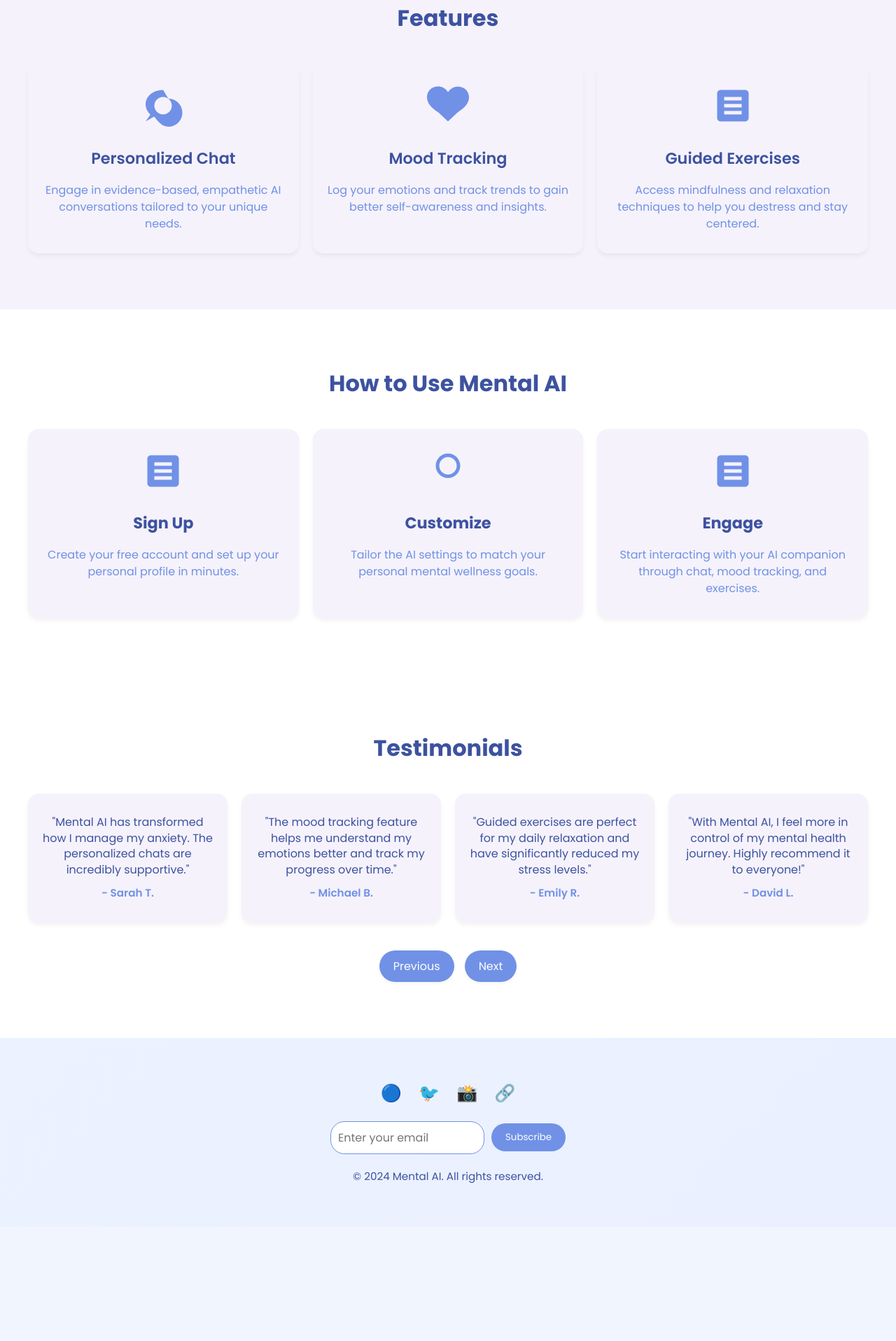
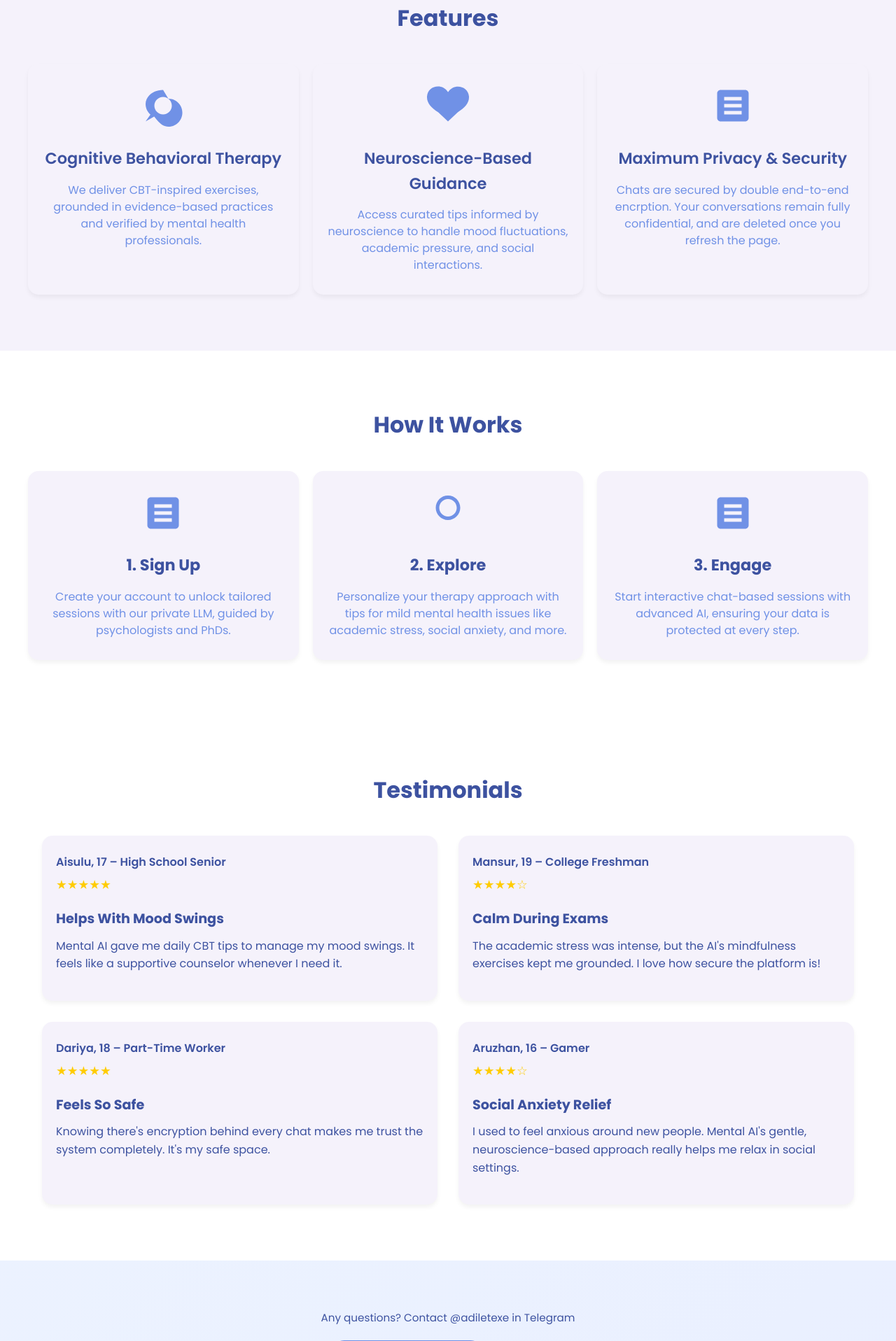
Before and after one commit to adiletexe/mmentalai, a Django app: page / in a window 1280 px wide. Shown: the part 880-2796 px from the top of the page at 70% size. Before the commit the page ends 2571 px from the top, so only its background shows below. Run offline with Django 4.2, Linux system fonts and the light colour scheme.

Commit message:
Update index.html

```diff
--- a/mainapp/templates/index.html
+++ b/mainapp/templates/index.html
@@ -1,7 +1,7 @@
 <!DOCTYPE html>
 <html lang="en">
 <head>
-  <meta charset="UTF-8"/>
+  <meta charset="UTF-8" />
   <meta name="viewport" content="width=device-width, initial-scale=1.0"/>
   <title>Mental AI - Your AI Companion for Mental Wellness</title>
   <!-- Google Fonts -->
@@ -129,7 +129,7 @@
       width: 100%;
     }
 
-    /* Toggle Button */
+    /* Toggle Button (optional) */
     .toggle-btn {
       margin-left: 25px;
       cursor: pointer;
@@ -146,7 +146,7 @@
     }
 
     /* Menu Icon for Mobile */
-    #menu-icon {
+    .menu-icon {
       display: none;
       margin-left: 25px;
       font-size: 25px;
@@ -157,7 +157,7 @@
       transition: color var(--transition-speed);
     }
 
-    #menu-icon:hover {
+    .menu-icon:hover {
       color: var(--color-secondary);
     }
 
@@ -452,12 +452,13 @@
     }
 
     /***************************************************************
-    *                    TESTIMONIALS SECTION                     *
+    *                     TESTIMONIALS SECTION                    *
     ***************************************************************/
     .testimonials {
       padding: 80px 20px;
       background-color: #ffffff;
       text-align: center;
+      position: relative;
     }
 
     .testimonials h2 {
@@ -468,64 +469,62 @@
       animation: fadeIn var(--fade-duration) ease;
     }
 
-    .testimonial-container {
+    /* EXACTLY 2 columns, 2 rows for 4 cards */
+    .testimonial-grid {
       display: grid;
-      grid-template-columns: repeat(auto-fill, minmax(280px, 1fr));
-      gap: 20px;
+      grid-template-columns: 1fr 1fr;  /* two columns */
+      grid-auto-rows: auto;           /* auto height, total 2 rows */
+      gap: 30px;
       max-width: 1200px;
-      margin: 0 auto 40px auto;
-      justify-items: center;
+      margin: 0 auto;
+      padding: 0 20px;
     }
 
-    .testimonial {
-      background-color: var(--color-card);
+    .testimonial-card {
+      background: var(--color-card);
       border-radius: 15px;
+      padding: 25px 20px;
       box-shadow: 0 4px 6px var(--color-shadow);
-      padding: 30px 20px;
-      opacity: 0;
-      transform: translateY(20px);
-      transition: opacity var(--fade-duration) ease, transform var(--fade-duration) ease;
+      text-align: left;
+      transition: transform var(--transition-speed), background-color var(--transition-speed);
+      cursor: default;
+      position: relative;
+      animation: fadeIn var(--fade-duration) ease;
+      display: flex;
+      flex-direction: column;
+      justify-content: flex-start; /* keep content at the top */
     }
 
-    .testimonial.visible {
-      opacity: 1;
-      transform: translateY(0);
+    .testimonial-card:hover {
+      transform: translateY(-5px);
+      background-color: #f7f4ff;
     }
 
-    .testimonial p {
+    .testimonial-author {
+      font-weight: 600;
+      color: var(--color-primary);
+      margin-bottom: 5px;
+      font-size: 1rem;
+    }
+
+    .testimonial-rating {
+      margin-bottom: 10px;
+      color: #ffcc00; /* star color */
+      font-size: 1.1rem;
+    }
+
+    .testimonial-title {
+      font-size: 1.2rem;
+      font-weight: 700;
+      margin: 10px 0 10px;
+      color: var(--color-primary);
+    }
+
+    .testimonial-text {
       font-size: 1rem;
       color: var(--color-primary);
-      margin-bottom: 10px;
-      line-height: 1.4;
-    }
-
-    .testimonial .author {
-      font-size: 0.95rem;
-      font-weight: 600;
-      color: var(--color-secondary);
-    }
-
-    .carousel-controls {
-      display: flex;
-      justify-content: center;
-      gap: 15px;
-    }
-
-    .carousel-controls button {
-      padding: 10px 20px;
-      font-size: 1rem;
-      border: none;
-      border-radius: 50px;
-      background-color: var(--color-secondary);
-      color: var(--color-white);
-      cursor: pointer;
-      box-shadow: 0 2px 5px var(--color-shadow);
-      transition: background-color var(--transition-speed), transform var(--transition-speed);
-    }
-
-    .carousel-controls button:hover {
-      background-color: var(--color-primary);
-      transform: translateY(-2px);
+      line-height: 1.6;
+      margin-bottom: 15px;
     }
 
     /***************************************************************
@@ -603,7 +602,7 @@
     *                         MEDIA QUERIES                       *
     ***************************************************************/
     @media screen and (max-width: 992px) {
-      #menu-icon {
+      .menu-icon {
         display: inline-block;
       }
 
@@ -617,6 +616,15 @@
 
       .hero-content p {
         font-size: 1rem;
+      }
+
+      /* On smaller screens, stack each testimonial card in one column */
+      .testimonial-grid {
+        grid-template-columns: 1fr;
+      }
+
+      .testimonial-card {
+        text-align: center;
       }
     }
 
@@ -665,7 +673,6 @@
       <li><a href="#how-to">How It Works</a></li>
       <li><a href="#testimonials">Testimonials</a></li>
       <li><a href="#contact">Contact</a></li>
-
       <!-- If user is authenticated, show Start Therapy; otherwise Sign Up & Login -->
       {% if user.is_authenticated %}
         <li><a href="{% url 'profile' %}">Start Therapy</a></li>
@@ -674,8 +681,6 @@
         <li><a href="{% url 'loginsystem' %}">Login</a></li>
       {% endif %}
     </ul>
-    <!-- Dark Mode Toggle (still placeholder) -->
-    <button class="toggle-btn" id="theme-toggle" aria-label="Toggle Dark Mode">🌓</button>
     <!-- Mobile Menu Icon -->
     <button class="menu-icon" id="menu-icon" aria-label="Toggle Menu">☰</button>
   </nav>
@@ -687,7 +692,6 @@
     <li><a href="#how-to">How It Works</a></li>
     <li><a href="#testimonials">Testimonials</a></li>
     <li><a href="#contact">Contact</a></li>
-
     {% if user.is_authenticated %}
       <li><a href="{% url 'profile' %}">Start Therapy</a></li>
     {% else %}
@@ -701,8 +705,9 @@
     <div class="hero-content">
       <h1>Your AI Companion for Mental Wellness</h1>
       <p>
-        Experience personalized support and guidance on your journey to better
-        mental health with our AI-powered platform.
+        Over 1,000 teenagers trust Mental AI for tackling mild mental health issues such as academic stress, mood swings, and
+        social anxiety. This AI-Powered Cognitive Behavioral Therapy will help you to transform your chaos into clarity.
+        Chats are secured by double end-to-end encryption.
       </p>
 
       <!-- If user is authenticated, go to profile; else go to login -->
@@ -712,7 +717,7 @@
         <button class="btn" onclick="window.location.href='{% url 'loginsystem' %}'">Start Your Journey</button>
       {% endif %}
 
-      <div class="subtext">Over 10,000+ users trust Mental AI.</div>
+      <div class="subtext">Backed up with neuroscience and built under supervision of PhD psychologists</div>
     </div>
   </section>
 
@@ -726,10 +731,10 @@
             d="M12 3C6.486 3 2 6.589 2 11c0 2.38 1.031 4.56 2.758 6.095L2 21l4.905-2.758C10.44 22.969 12.62 24 15 24c4.411 0 8-3.486 8-8s-3.589-8-8-8zm0 14c-2.761 0-5-2.239-5-5s2.239-5 5-5 5 2.239 5 5-2.239 5-5 5z"
           ></path>
         </svg>
-        <h3>Personalized Chat</h3>
+        <h3>Cognitive Behavioral Therapy</h3>
         <p>
-          Engage in evidence-based, empathetic AI conversations tailored to your
-          unique needs.
+          We deliver CBT-inspired exercises, grounded in evidence-based
+          practices and verified by mental health professionals.
         </p>
       </div>
       <div class="feature fade-in">
@@ -738,10 +743,10 @@
             d="M12 4.248c-3.148-5.402-12-3.825-12 2.944 0 3.414 2.61 6.185 6.465 8.609L12 21l5.535-5.199C21.39 13.433 24 10.662 24 7.248c0-6.769-8.852-8.346-12-2.944z"
           ></path>
         </svg>
-        <h3>Mood Tracking</h3>
+        <h3>Neuroscience-Based Guidance</h3>
         <p>
-          Log your emotions and track trends to gain better self-awareness and
-          insights.
+          Access curated tips informed by neuroscience to handle mood
+          fluctuations, academic pressure, and social interactions.
         </p>
       </div>
       <div class="feature fade-in">
@@ -750,10 +755,10 @@
             d="M19 3h-14c-1.103 0-2 .897-2 2v14c0 1.103.897 2 2 2h14c1.103 0 2-.897 2-2v-14c0-1.103-.897-2-2-2zm-2 14h-10v-2h10v2zm0-4h-10v-2h10v2zm0-4h-10v-2h10v2z"
           ></path>
         </svg>
-        <h3>Guided Exercises</h3>
+        <h3>Maximum Privacy & Security</h3>
         <p>
-          Access mindfulness and relaxation techniques to help you destress and
-          stay centered.
+          Chats are secured by double end-to-end encrption. Your
+          conversations remain fully confidential, and are deleted once you refresh the page.
         </p>
       </div>
     </div>
@@ -761,7 +766,7 @@
 
   <!-- HOW TO USE SECTION -->
   <section class="how-to" id="how-to">
-    <h2>How to Use Mental AI</h2>
+    <h2>How It Works</h2>
     <div class="steps-container">
       <div class="step fade-in">
         <svg xmlns="http://www.w3.org/2000/svg" viewBox="0 0 24 24">
@@ -769,8 +774,11 @@
             d="M19 3h-14c-1.103 0-2 .897-2 2v14c0 1.103.897 2 2 2h14c1.103 0 2-.897 2-2v-14c0-1.103-.897-2-2-2zm-2 14h-10v-2h10v2zm0-4h-10v-2h10v2zm0-4h-10v-2h10v2z"
           ></path>
         </svg>
-        <h3>Sign Up</h3>
-        <p>Create your free account and set up your personal profile in minutes.</p>
+        <h3>1. Sign Up</h3>
+        <p>
+          Create your account to unlock tailored sessions with our private
+          LLM, guided by psychologists and PhDs.
+        </p>
       </div>
       <div class="step fade-in">
         <svg xmlns="http://www.w3.org/2000/svg" viewBox="0 0 24 24">
@@ -778,9 +786,10 @@
             d="M12 2C8.13401 2 5 5.13401 5 9c0 3.866 3.13401 7 7 7s7-3.134 7-7c0-3.86599-3.134-7-7-7zm0 12c-2.76142 0-5-2.23858-5-5s2.23858-5 5-5 5 2.23858 5 5-2.23858 5-5 5z"
           ></path>
         </svg>
-        <h3>Customize</h3>
+        <h3>2. Explore</h3>
         <p>
-          Tailor the AI settings to match your personal mental wellness goals.
+          Personalize your therapy approach with tips for mild mental
+          health issues like academic stress, social anxiety, and more.
         </p>
       </div>
       <div class="step fade-in">
@@ -789,63 +798,66 @@
             d="M19 3h-14c-1.103 0-2 .897-2 2v14c0 1.103.897 2 2 2h14c1.103 0 2-.897 2-2v-14c0-1.103-.897-2-2-2zm-2 14h-10v-2h10v2zm0-4h-10v-2h10v2zm0-4h-10v-2h10v2z"
           ></path>
         </svg>
-        <h3>Engage</h3>
+        <h3>3. Engage</h3>
         <p>
-          Start interacting with your AI companion through chat, mood tracking,
-          and exercises.
+          Start interactive chat-based sessions with advanced AI,
+          ensuring your data is protected at every step.
         </p>
       </div>
     </div>
   </section>
 
-  <!-- TESTIMONIALS SECTION -->
+  <!-- TESTIMONIALS SECTION (GRID) -->
   <section class="testimonials" id="testimonials">
     <h2>Testimonials</h2>
-    <div class="testimonial-container">
-      <div class="testimonial visible">
-        <p>
-          "Mental AI has transformed how I manage my anxiety. The personalized
-          chats are incredibly supportive."
+    <!-- 4 reviews, arranged in exactly 2 columns & 2 rows -->
+    <div class="testimonial-grid">
+      <!-- Card #1 -->
+      <div class="testimonial-card">
+        <div class="testimonial-author">Aisulu, 17 – High School Senior</div>
+        <div class="testimonial-rating">★★★★★</div>
+        <div class="testimonial-title">Helps With Mood Swings</div>
+        <p class="testimonial-text">
+          Mental AI gave me daily CBT tips to manage my mood swings.
+          It feels like a supportive counselor whenever I need it.
         </p>
-        <div class="author">- Sarah T.</div>
       </div>
-      <div class="testimonial fade-in">
-        <p>
-          "The mood tracking feature helps me understand my emotions better and
-          track my progress over time."
+      <!-- Card #2 -->
+      <div class="testimonial-card">
+        <div class="testimonial-author">Mansur, 19 – College Freshman</div>
+        <div class="testimonial-rating">★★★★☆</div>
+        <div class="testimonial-title">Calm During Exams</div>
+        <p class="testimonial-text">
+          The academic stress was intense, but the AI's mindfulness
+          exercises kept me grounded. I love how secure the platform is!
         </p>
-        <div class="author">- Michael B.</div>
       </div>
-      <div class="testimonial fade-in">
-        <p>
-          "Guided exercises are perfect for my daily relaxation and have
-          significantly reduced my stress levels."
+      <!-- Card #3 -->
+      <div class="testimonial-card">
+        <div class="testimonial-author">Dariya, 18 – Part-Time Worker</div>
+        <div class="testimonial-rating">★★★★★</div>
+        <div class="testimonial-title">Feels So Safe</div>
+        <p class="testimonial-text">
+          Knowing there's encryption behind every chat
+          makes me trust the system completely. It's my safe space.
         </p>
-        <div class="author">- Emily R.</div>
       </div>
-      <div class="testimonial fade-in">
-        <p>
-          "With Mental AI, I feel more in control of my mental health journey.
-          Highly recommend it to everyone!"
+      <!-- Card #4 -->
+      <div class="testimonial-card">
+        <div class="testimonial-author">Aruzhan, 16 – Gamer</div>
+        <div class="testimonial-rating">★★★★☆</div>
+        <div class="testimonial-title">Social Anxiety Relief</div>
+        <p class="testimonial-text">
+          I used to feel anxious around new people. Mental AI's gentle,
+          neuroscience-based approach really helps me relax in social settings.
         </p>
-        <div class="author">- David L.</div>
       </div>
-    </div>
-    <!-- CAROUSEL CONTROLS -->
-    <div class="carousel-controls">
-      <button id="prev-btn">Previous</button>
-      <button id="next-btn">Next</button>
     </div>
   </section>
 
   <!-- FOOTER SECTION -->
   <section class="footer" id="contact">
-    <div class="social-icons">
-      <a href="#" aria-label="Facebook">🔵</a>
-      <a href="#" aria-label="Twitter">🐦</a>
-      <a href="#" aria-label="Instagram">📸</a>
-      <a href="#" aria-label="LinkedIn">🔗</a>
-    </div>
+    <p>Any questions? Contact @adiletexe in Telegram</p>
     <form>
       <input
         type="email"
@@ -873,53 +885,6 @@
     });
 
     /***************************************************************
-    *                   TESTIMONIALS CAROUSEL                     *
-    ***************************************************************/
-    const testimonials = document.querySelectorAll(".testimonial");
-    let currentTestimonialIndex = 0;
-    const totalTestimonials = testimonials.length;
-
-    const prevBtn = document.getElementById("prev-btn");
-    const nextBtn = document.getElementById("next-btn");
-
-    // Show 4 testimonials at a time
-    function showTestimonials(index) {
-      testimonials.forEach((testimonial, i) => {
-        if (i >= index && i < index + 4) {
-          testimonial.classList.add("visible");
-        } else {
-          testimonial.classList.remove("visible");
-        }
-      });
-    }
-
-    showTestimonials(currentTestimonialIndex);
-
-    prevBtn.addEventListener("click", () => {
-      if (currentTestimonialIndex - 4 >= 0) {
-        currentTestimonialIndex -= 4;
-        showTestimonials(currentTestimonialIndex);
-      }
-    });
-
-    nextBtn.addEventListener("click", () => {
-      if (currentTestimonialIndex + 4 < totalTestimonials) {
-        currentTestimonialIndex += 4;
-        showTestimonials(currentTestimonialIndex);
-      }
-    });
-
-    // Optional auto-slide
-    // setInterval(() => {
-    //   if (currentTestimonialIndex + 4 < totalTestimonials) {
-    //     currentTestimonialIndex += 4;
-    //   } else {
-    //     currentTestimonialIndex = 0;
-    //   }
-    //   showTestimonials(currentTestimonialIndex);
-    // }, 10000);
-
-    /***************************************************************
     *                    MOBILE MENU TOGGLE                       *
     ***************************************************************/
     const menuIcon = document.getElementById("menu-icon");
@@ -932,11 +897,21 @@
     /***************************************************************
     *                       DARK MODE TOGGLE                      *
     ***************************************************************/
+    // Optional. If you want a dark mode toggle, add your logic here.
+    // For now, it's just a placeholder alert.
+    // <button class="toggle-btn" id="theme-toggle" aria-label="Toggle Dark Mode">🌓</button>
+    // can be placed in the navbar if you like.
+    /*
     const toggleBtn = document.getElementById("theme-toggle");
     toggleBtn.addEventListener("click", function() {
-      // Placeholder alert; replace with real theme toggle if desired
       alert("Dark mode toggle placeholder!");
     });
+    */
+
+    /***************************************************************
+    *                    (OPTIONAL) ADDITIONAL SCRIPTS            *
+    ***************************************************************/
+    // You can add more scripts here if needed (e.g., for advanced features)
   </script>
 </body>
 </html>
```
